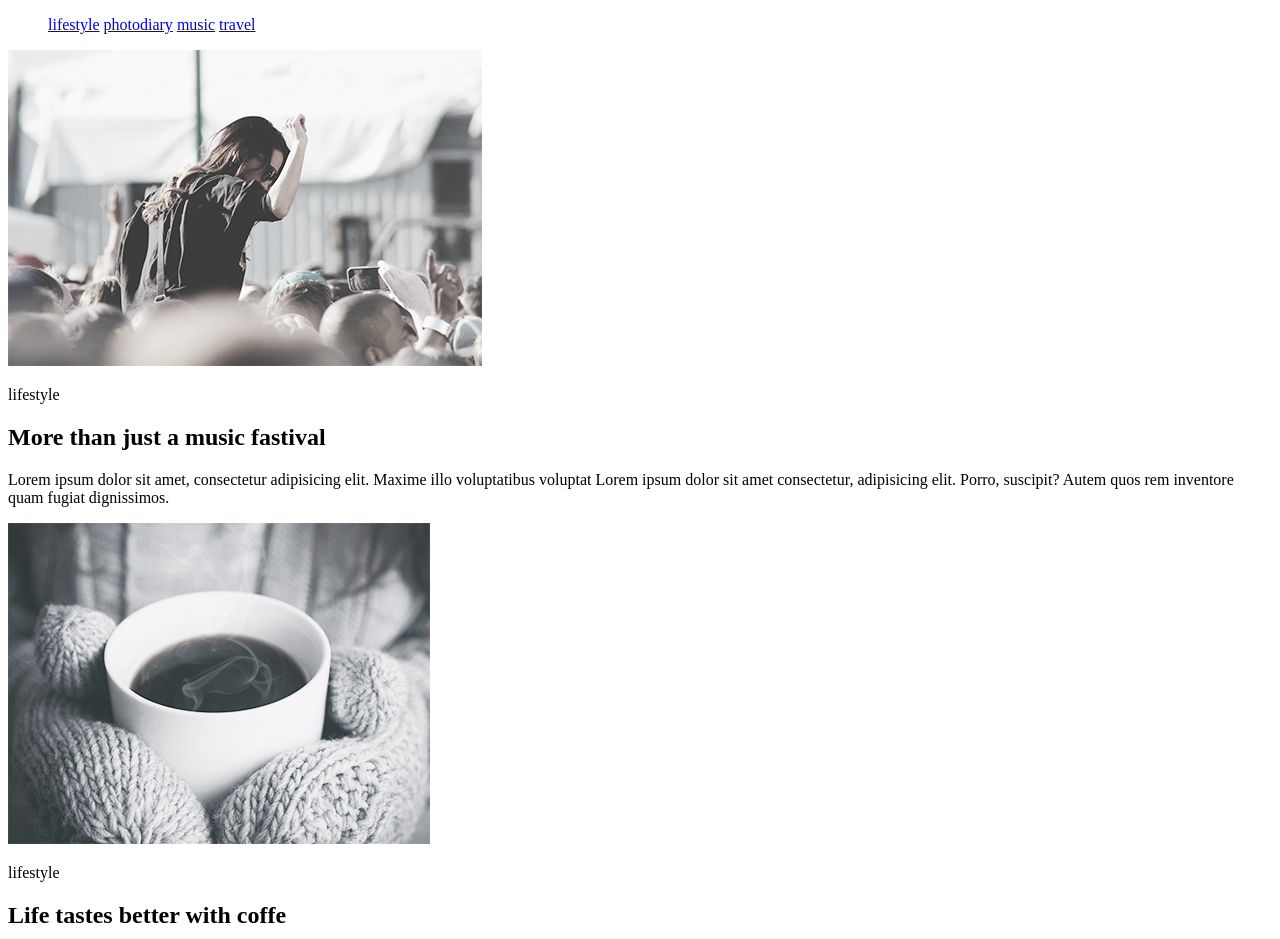
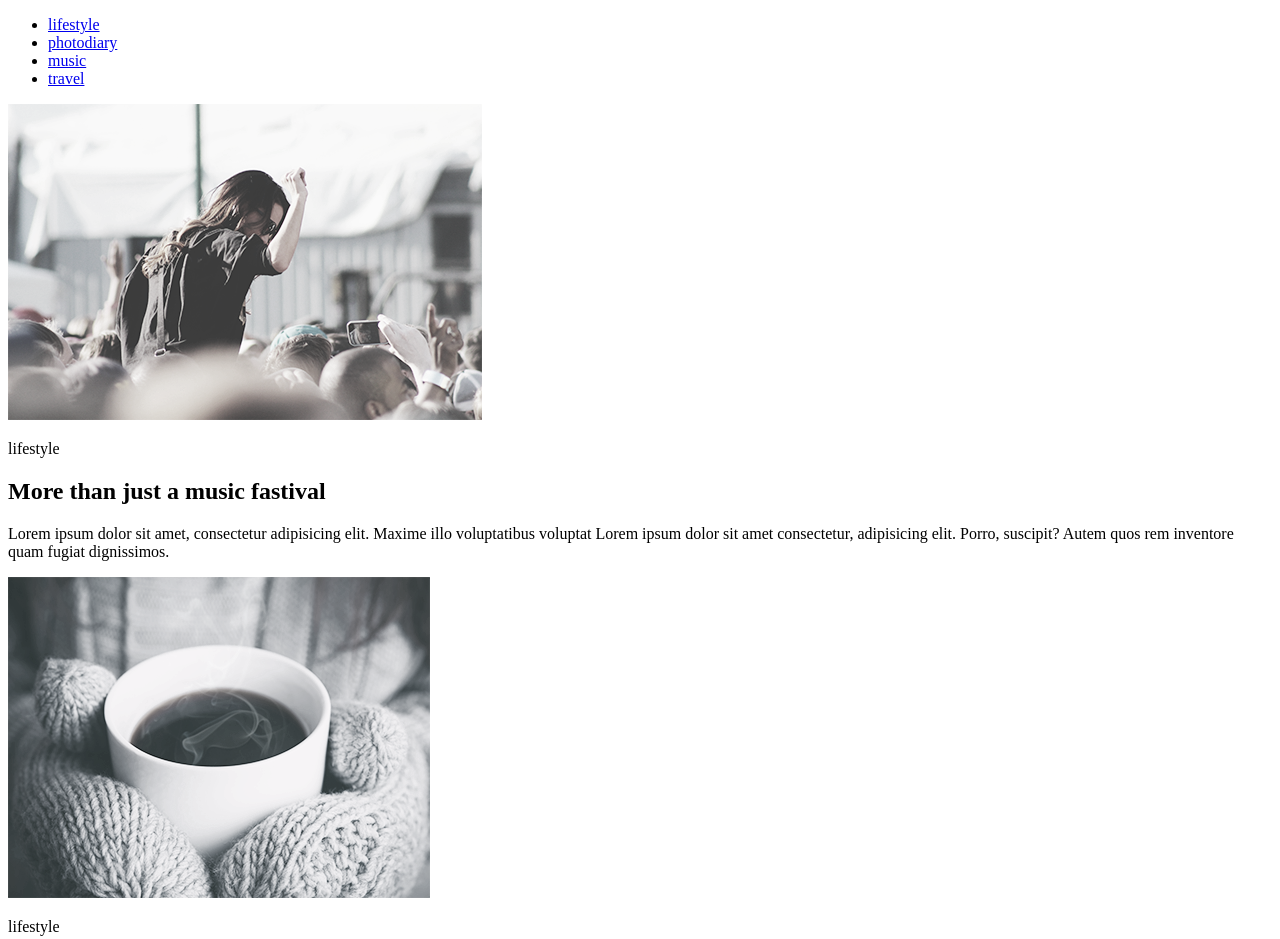
Before and after one commit to maksimchirva/.io, a plain HTML site: page index.html in a window 1280 px wide. Shown: the top 939 px of the page. Drawn offline with Linux system fonts and the light colour scheme.

Commit message:
Add files via upload

```diff
--- a/index.html
+++ b/index.html
@@ -7,20 +7,20 @@
     <meta name="viewport" content="width=device-width, initial-scale=1.0">
     <title>homework</title>
 </head>
-<link rel="stylesheet" href="./css/style.css">
+
 <body>
     <nav>
         <ul>
-      <a class="center" href="#">lifestyle</a>
-      <a class="center" href="#">photodiary</a>
-      <a class="center" href="#">music</a>
-      <a class="center" href="#">travel</a>
+      <li><a class="center" href="#">lifestyle</a></li>
+      <li><a class="center" href="#">photodiary</a></li>
+      <li><a class="center" href="#">music</a></li>
+      <li><a class="center" href="#">travel</a></li>
     </ul>
     </nav>
     <div class="blocks">
         <div class="row">
             <div class="img-block">
-                <img src="./img/1.png" alt="fax" class="photo">
+                <img src="./img/1.png" alt="fax" class="photo"><img>
 
                 <p>lifestyle</p>
                 <h2>More than just a music fastival</h2>
@@ -31,7 +31,7 @@
                     fugiat dignissimos.</p>
             </div>
             <div class="img-block">
-                <img src="./img/2.png" alt="fax" class="photo">
+             <img src="./img/2.png" alt="fax" class="photo">
                 <p>lifestyle</p>
                 <h2>Life tastes better with coffe</h2>
                 <p class="text"> Lorem, ipsum dolor sit amet consectetur adipisicing elit. Deleniti saepe explicabo
@@ -42,7 +42,7 @@
         </div>
         <div class="row">
          <div class="block">
-           <img src="./img/3.png" alt="li" class="photo">
+            <img src="./img/3.png" alt="li" class="photo">
             <p>photodiary</p>
             <h2>American dream</h2>
             <p class="text">Lorem ipsum dolor sit amet consectetur, adipisicing elit. Necessitatibus ullam, vel
```
